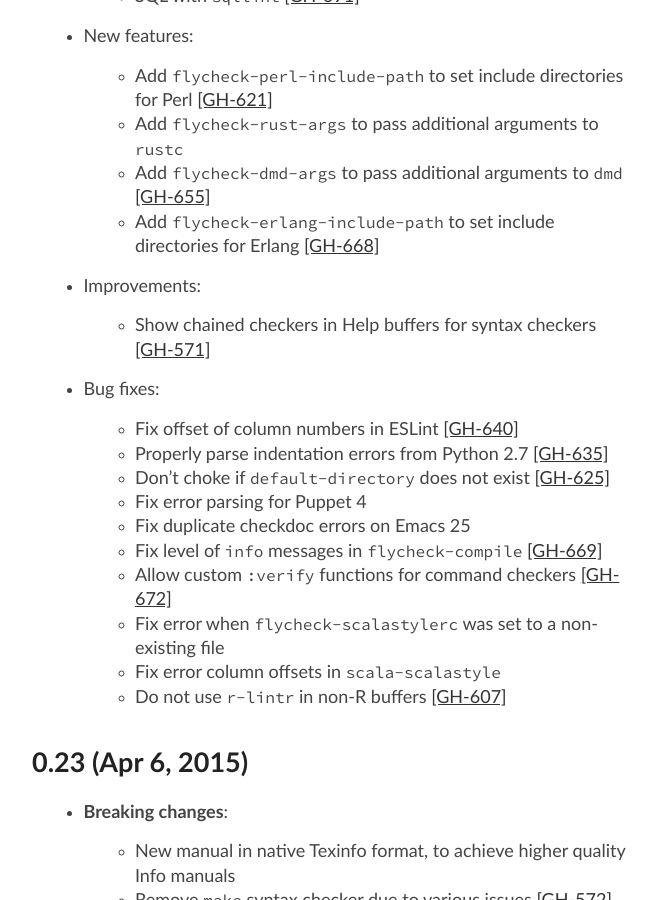
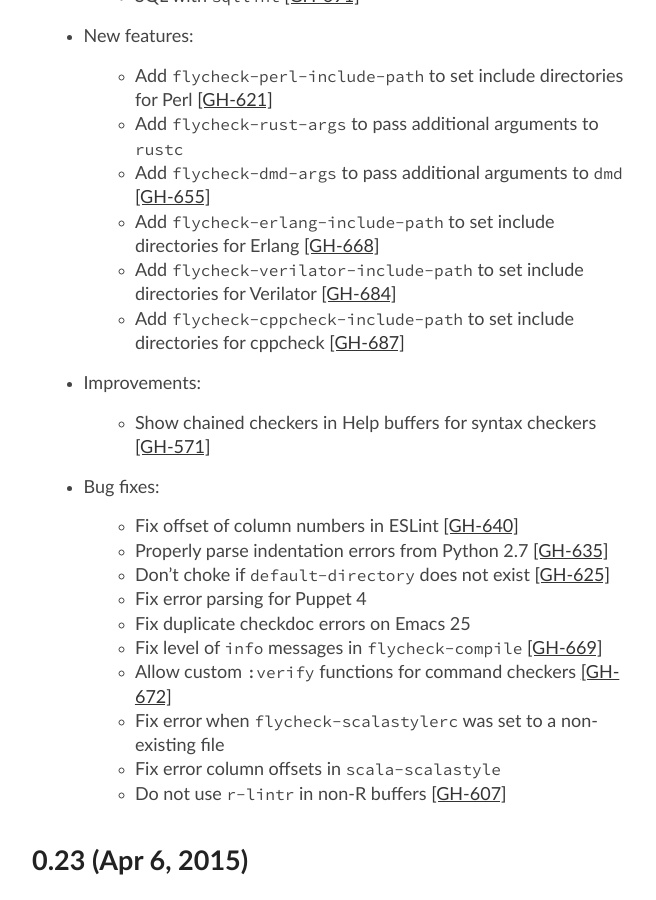
Before and after one commit to cmarqu/flycheck.github.io, a Jekyll site: the page built from changes.md, in a window 1280 px wide and 900 px high, scrolled down 451 px. Shown: the whole window, without its empty margins (258-914 px from the left). Built offline with Jekyll 4.4.1, drawn with Linux system fonts in a browser that asks for light colours.

Commit message:
Update manual from flycheck/flycheck@76ead7a

```diff
--- a/_includes/changes.md
+++ b/_includes/changes.md
@@ -20,6 +20,10 @@ master (in development)
   - Add `flycheck-dmd-args` to pass additional arguments to `dmd` [[GH-655]](https://github.com/flycheck/flycheck/issues/655)
   - Add `flycheck-erlang-include-path` to set include directories for Erlang
     [[GH-668]](https://github.com/flycheck/flycheck/issues/668)
+  - Add `flycheck-verilator-include-path` to set include directories for
+    Verilator [[GH-684]](https://github.com/flycheck/flycheck/issues/684)
+  - Add `flycheck-cppcheck-include-path` to set include directories for cppcheck
+    [[GH-687]](https://github.com/flycheck/flycheck/issues/687)
 
 - Improvements:
 
--- a/manual/latest/Supported-languages.html
+++ b/manual/latest/Supported-languages.html
@@ -1111,6 +1111,7 @@ using <a href="http://gondor.apana.org.au/~herbert/dash/">Dash</a> or
 <ul>
 <li> <code>verilog-verilator</code> (using
 <a href="http://www.veripool.org/wiki/verilator">Verilator</a>)
+</li></ul>
 
 <p><code>verilog-verilator</code> provides the following options:
 </p>
@@ -1121,8 +1122,6 @@ using <a href="http://gondor.apana.org.au/~herbert/dash/">Dash</a> or
 the file being checked.
 </p></dd>
 </dl>
-
-</li></ul>
 
 <a name="XML"></a>
 <h3 class="unnumberedsec">XML</h3>
```
Also changed, not shown: _includes/credits.md (+1 -0 lines).
